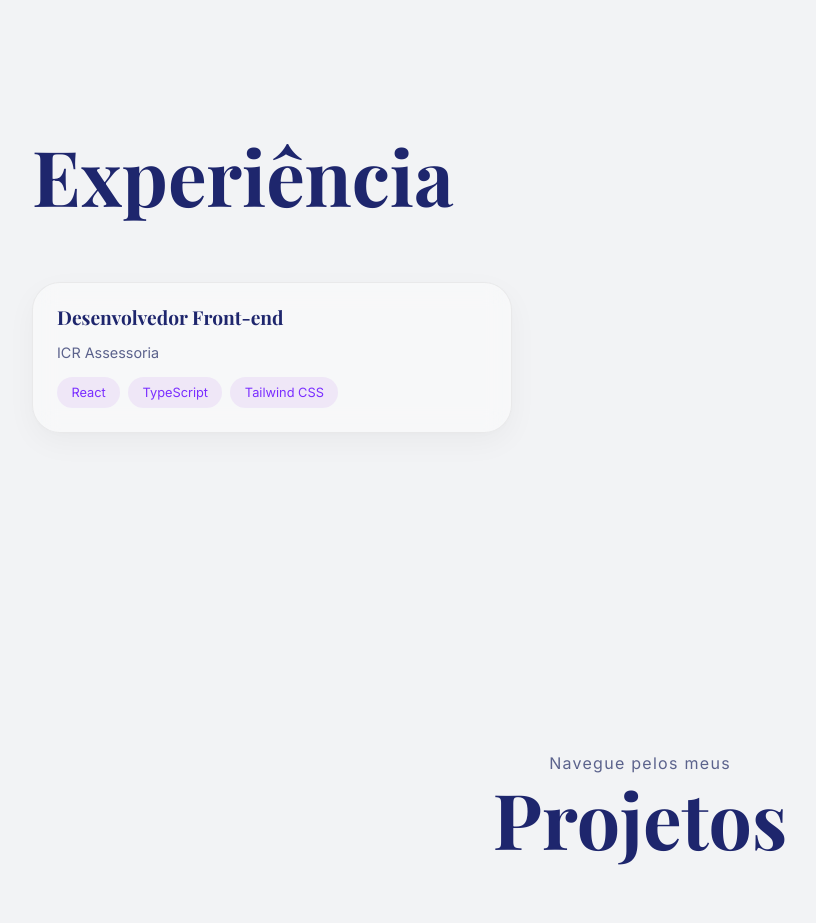
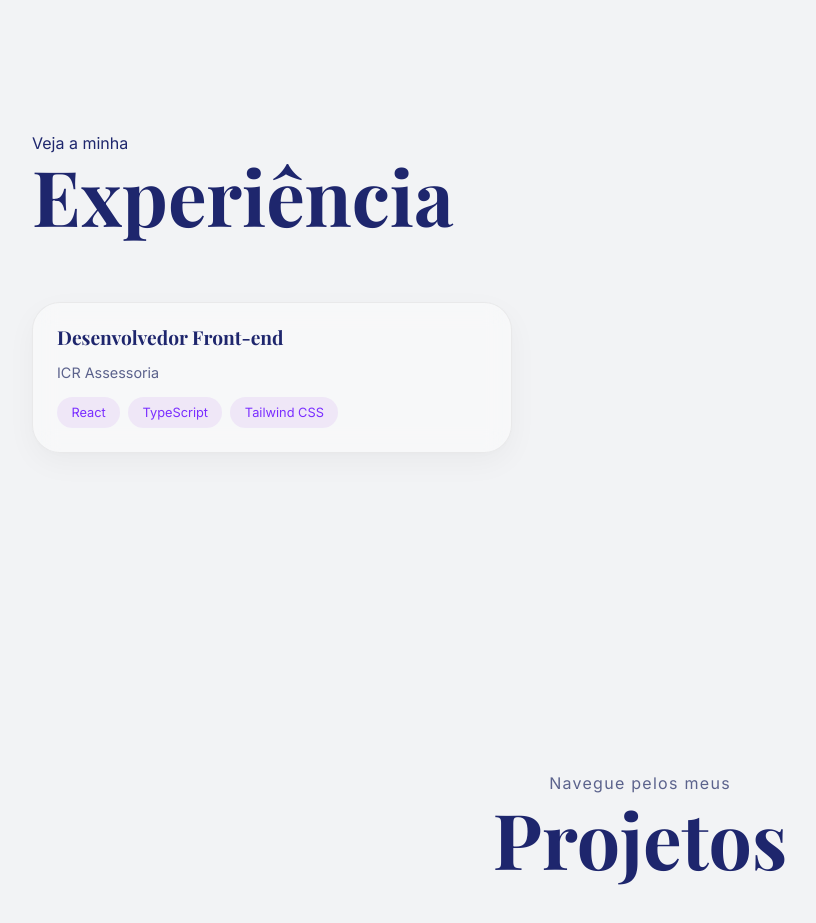
Before and after one commit to Henricantin/portfolio, a React (Vite) app: page / in a window 1280 px wide. Shown: the part 1740-2663 px from the top of the page, without its empty margins (0-816 px from the left). Built offline with nearby package versions, Linux system fonts and the light colour scheme.

Commit message:
add span

```diff
--- a/src/sections/experience/index.tsx
+++ b/src/sections/experience/index.tsx
@@ -6,7 +6,11 @@ function Experience() {
 	return (
 		<section id="experience" className={styles.experience}>
 			<div className={`container ${styles.content}`}>
-				<h2>Experiência</h2>
+				<div className={styles.header}>
+					<span className={styles.subtitle}>Veja a minha</span>
+
+					<h2>Experiência</h2>
+				</div>
 
 				<ExperienceCard />
 			</div>
```
